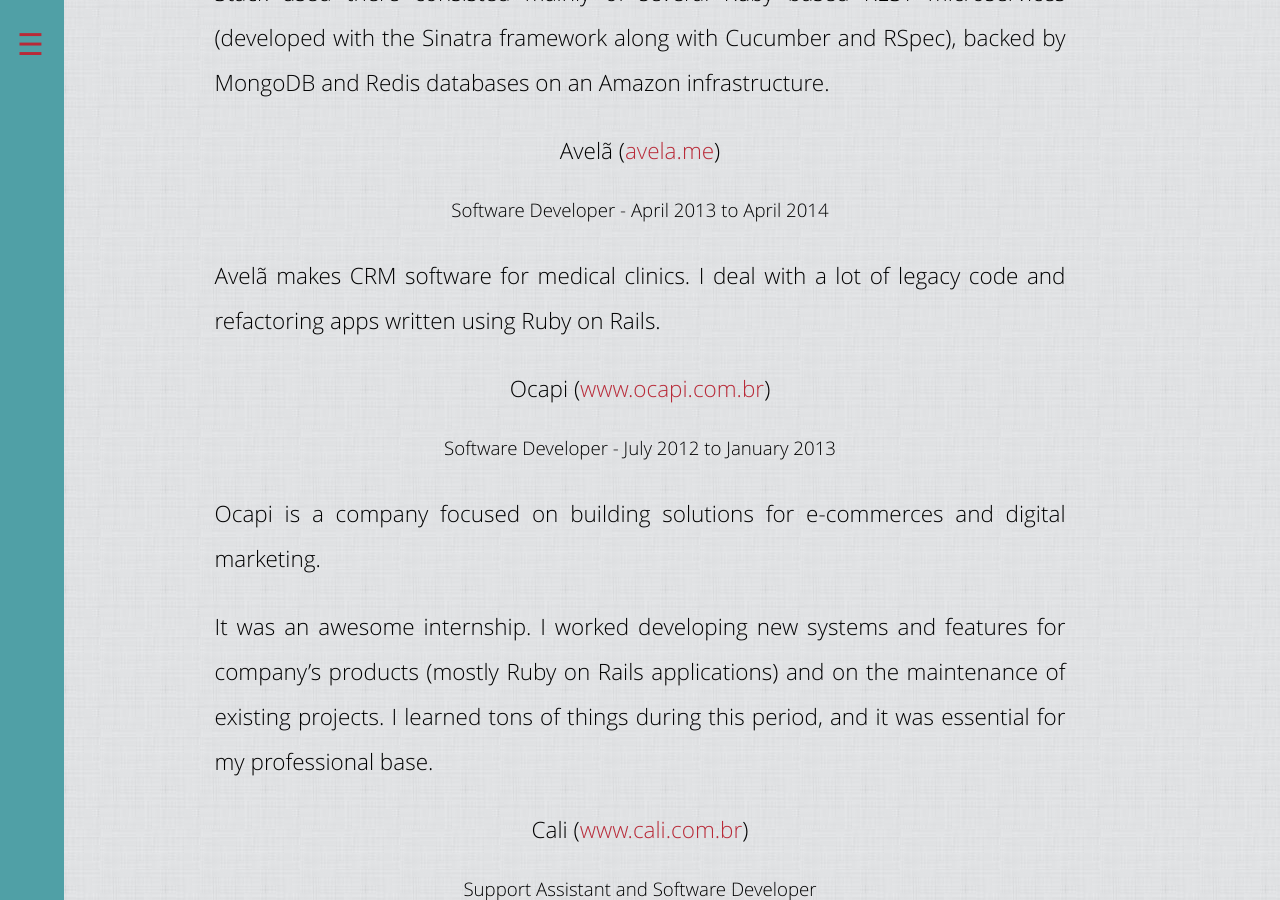
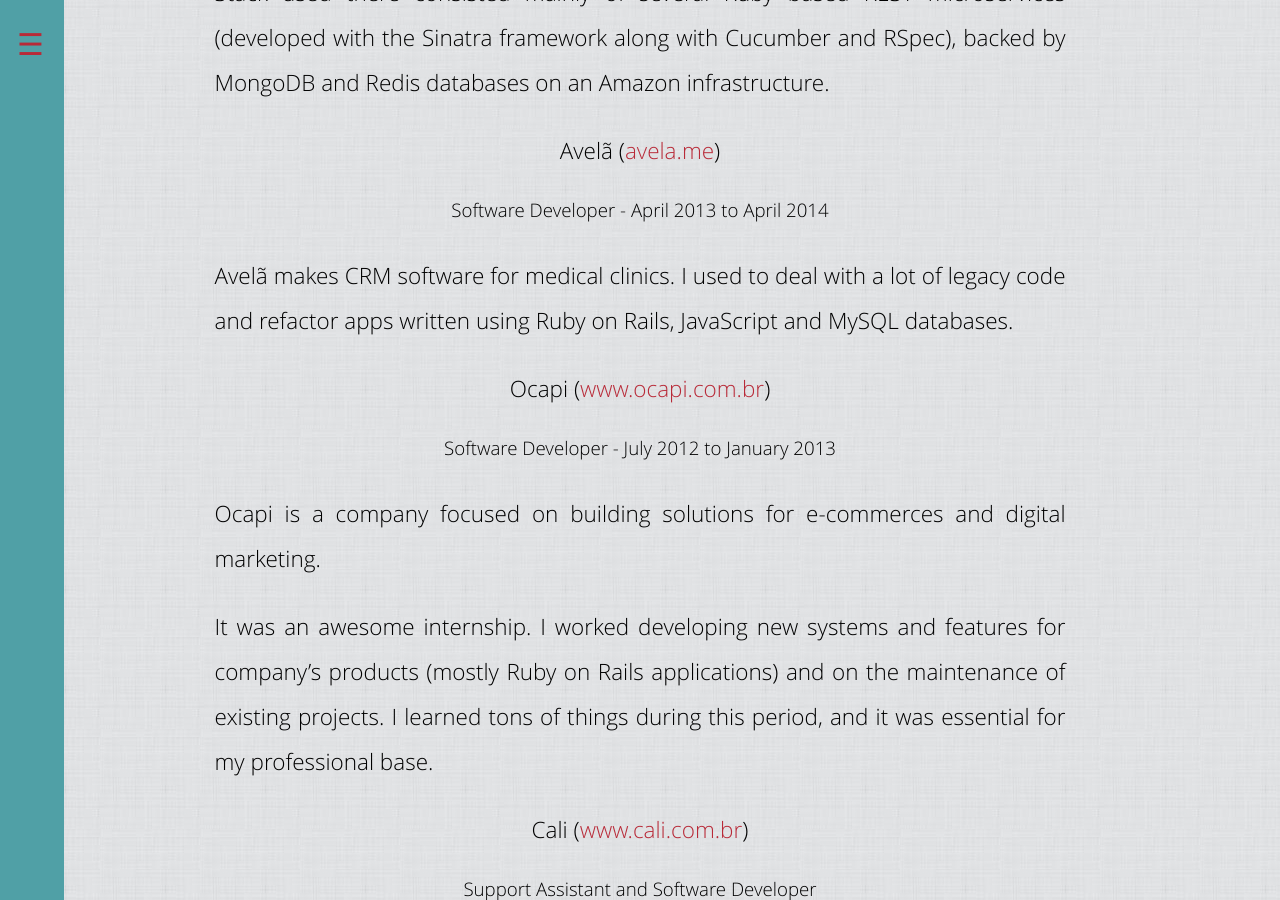
Before and after one commit to fuadsaud/fuadsaud.github.io, a Jekyll site: the page built from resume.md, in a window 1280 px wide and 900 px high, scrolled down 1971 px. Built offline with Jekyll 4.4.1, drawn with Linux system fonts in a browser that asks for light colours; Markdown is read by kramdown in place of the engine named in the settings.

Commit message:
Update resume

```diff
--- a/resume.md
+++ b/resume.md
@@ -64,8 +64,9 @@ MongoDB and Redis databases on an Amazon infrastructure.
 #### Avelã ([avela.me](//avela.me))
 ##### Software Developer - April 2013 to April 2014
 
-Avelã makes CRM software for medical clinics. I deal with a lot of legacy code
-and refactoring apps written using Ruby on Rails.
+Avelã makes CRM software for medical clinics. I used to deal with a lot of
+legacy code and refactor apps written using Ruby on Rails, JavaScript and MySQL
+databases.
 
 #### Ocapi ([www.ocapi.com.br](//www.ocapi.com.br))
 ##### Software Developer - July 2012 to January 2013
```
